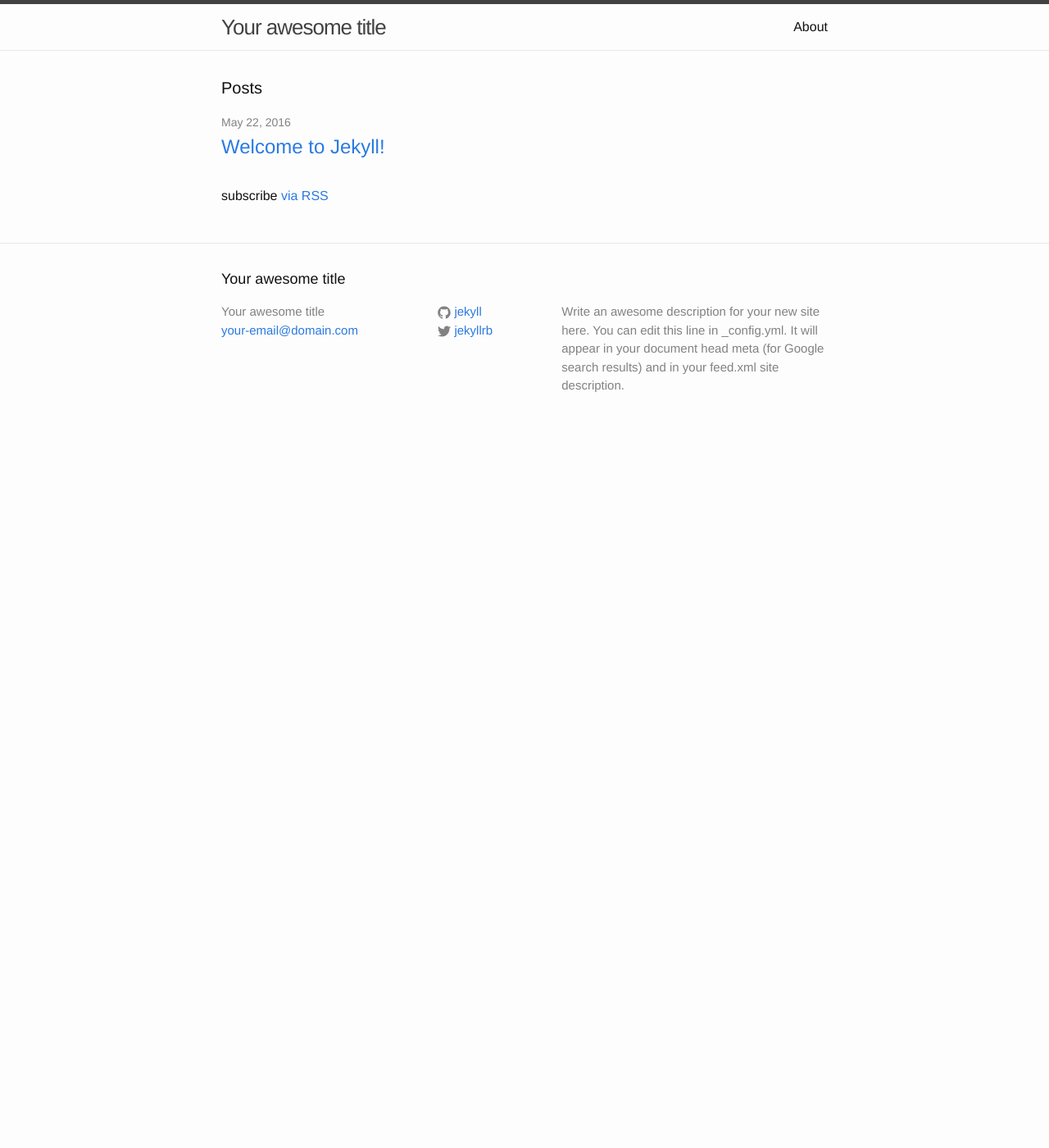
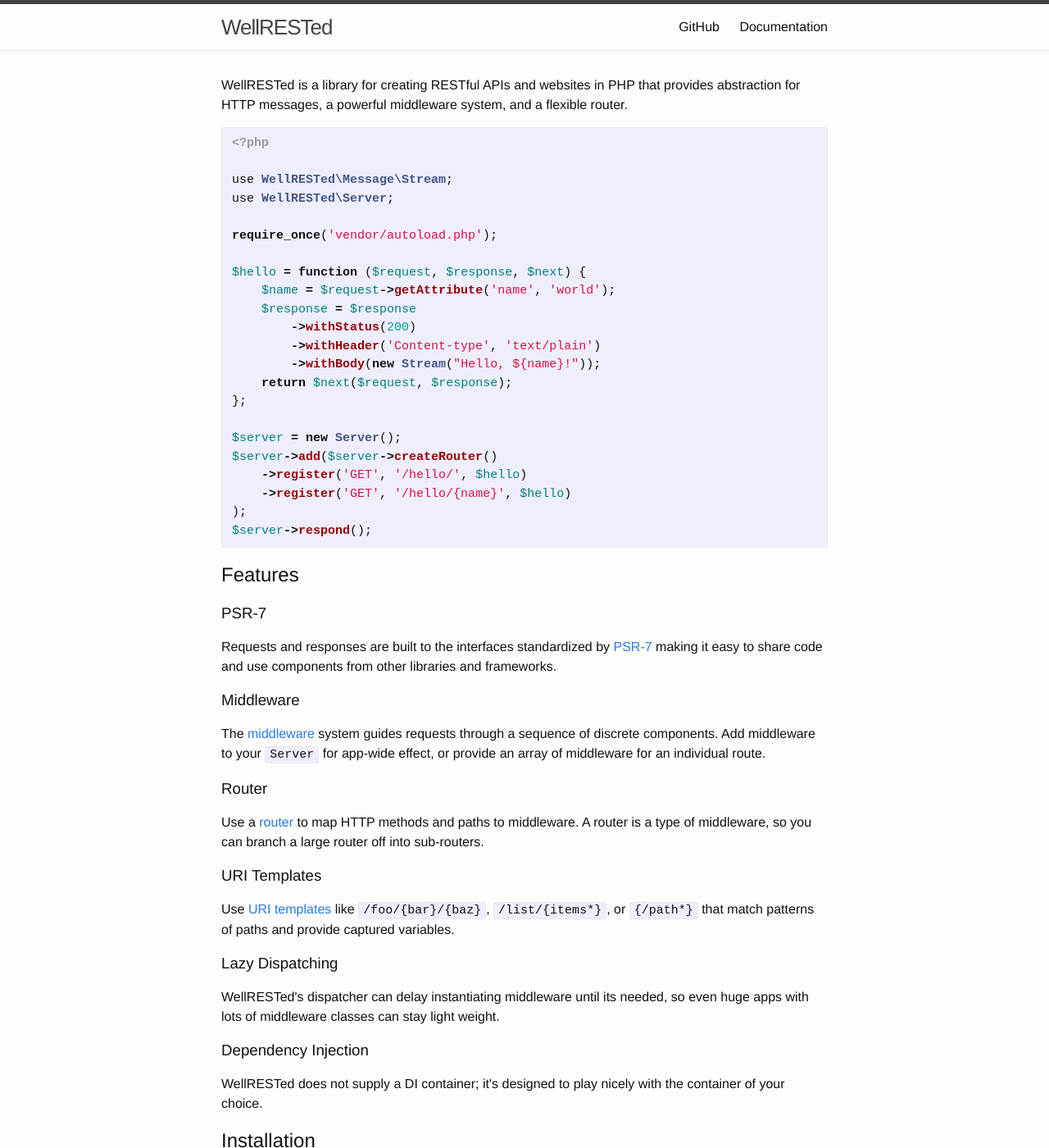
Before and after one commit to wellrestedphp/wellrestedphp.github.io, a Jekyll site: the page built from index.html, in a window 1280 px wide and 1400 px high. Shown: the whole window at 82% size. Built offline with Jekyll 4.4.1, drawn with Linux system fonts in a browser that asks for light colours; some of the changed text lies outside the part shown.

Commit message:
Write a basic index page and add links to nav

```diff
--- a/_config.yml
+++ b/_config.yml
@@ -6,16 +6,16 @@
 # 'jekyll serve'. If you change this file, please restart the server process.
 
 # Site settings
-title: Your awesome title
-email: your-email@domain.com
-description: > # this means to ignore newlines until "baseurl:"
-  Write an awesome description for your new site here. You can edit this
-  line in _config.yml. It will appear in your document head meta (for
-  Google search results) and in your feed.xml site description.
+title: WellRESTed
+email: pjdietz@gmail.com
+description: >
+    WellRESTed is a library for creating RESTful APIs and websites
+    in PHP that provides abstraction for HTTP messages, a powerful middleware
+    system, and a flexible router.
 baseurl: "" # the subpath of your site, e.g. /blog
-url: "http://yourdomain.com" # the base hostname & protocol for your site
-twitter_username: jekyllrb
-github_username:  jekyll
+url: "http://wellrested.org" # the base hostname & protocol for your site
+twitter_username: pjdietz
+github_username:  pjdietz
 
 # Build settings
 markdown: kramdown
--- a/_includes/header.html
+++ b/_includes/header.html
@@ -14,6 +14,8 @@
       </a>
 
       <div class="trigger">
+          <a class="page-link" href="https://github.com/wellrestedphp/wellrested">GitHub</a>
+          <a class="page-link" href="http://wellrested.readthedocs.io/">Documentation</a>
         {% for my_page in site.pages %}
           {% if my_page.title %}
           <a class="page-link" href="{{ my_page.url | prepend: site.baseurl }}">{{ my_page.title }}</a>
--- a/index.html
+++ b/index.html
@@ -3,21 +3,89 @@
 ---
 
 <div class="home">
+    <p>WellRESTed is a library for creating RESTful APIs and websites in PHP
+        that provides abstraction for HTTP messages, a powerful middleware
+        system, and a flexible router.</p>
 
-  <h1 class="page-heading">Posts</h1>
+{% highlight php %}
+<?php
 
-  <ul class="post-list">
-    {% for post in site.posts %}
-      <li>
-        <span class="post-meta">{{ post.date | date: "%b %-d, %Y" }}</span>
+use WellRESTed\Message\Stream;
+use WellRESTed\Server;
 
-        <h2>
-          <a class="post-link" href="{{ post.url | prepend: site.baseurl }}">{{ post.title }}</a>
-        </h2>
-      </li>
-    {% endfor %}
-  </ul>
+require_once('vendor/autoload.php');
 
-  <p class="rss-subscribe">subscribe <a href="{{ "/feed.xml" | prepend: site.baseurl }}">via RSS</a></p>
+$hello = function ($request, $response, $next) {
+    $name = $request->getAttribute('name', 'world');
+    $response = $response
+        ->withStatus(200)
+        ->withHeader('Content-type', 'text/plain')
+        ->withBody(new Stream("Hello, ${name}!"));
+    return $next($request, $response);
+};
+
+$server = new Server();
+$server->add($server->createRouter()
+    ->register('GET', '/hello/', $hello)
+    ->register('GET', '/hello/{name}', $hello)
+);
+$server->respond();
+{% endhighlight %}
+
+    <h2>Features</h2>
+
+    <h3>PSR-7</h3>
+    <p>Requests and responses are built to the interfaces standardized by
+        <a href="http://www.php-fig.org/psr/psr-7/">PSR-7</a> making it easy to
+        share code and use components from other libraries and frameworks.</p>
+
+    <h3>Middleware</h3>
+    <p>The <a href="http://wellrested.readthedocs.io/en/latest/middleware.html">middleware</a>
+        system guides requests through a sequence of discrete components. Add
+        middleware to your <code>Server</code> for app-wide effect, or provide
+        an array of middleware for an individual route.
+
+    <h3>Router</h3>
+    <p>Use a <a href="http://wellrested.readthedocs.io/en/latest/router.html">
+        router</a> to map HTTP methods and paths to middleware. A router is a
+        type of middleware, so you can branch a large router off into
+        sub-routers.
+
+    <h3>URI Templates</h3>
+    <p>Use <a href="http://wellrested.readthedocs.io/en/latest/uri-templates.html">URI templates</a>
+        like <code>/foo/{bar}/{baz}</code>, <code>/list/{items*}</code>, or
+        <code>{/path*}</code> that match patterns of paths and provide captured
+        variables.</p>
+
+    <h3>Lazy Dispatching</h3>
+    <p>WellRESTed's dispatcher can delay instantiating middleware until its
+        needed, so even huge apps with lots of middleware classes can stay light
+        weight.</p>
+
+    <h3>Dependency Injection</h3>
+    <p>WellRESTed does not supply a DI container; it's designed to play nicely
+        with the container of your choice.</p>
+
+    <h2>Installation</h2>
+    <p>The recommended method for installing WellRESTed is to use the PHP
+        dependency manager <a href="http://getcomposer.org/">Composer</a>. Add
+        an entry for WellRESTed in your project’s composer.json file.</p>
+
+{% highlight json %}
+{
+  "require": {
+     "wellrested/wellrested": "^3.0"
+  }
+}
+{% endhighlight %}
+
+    <h2>Requirements</h2>
+    <ul>
+        <li>PHP 5.4.0</li>
+    </ul>
+
+    <h2>Documentation</h2>
+    <p>The documentaiton for WellRESTed is available at
+        <a href="http://wellrested.readthedocs.io/">http://wellrested.readthedocs.io/</a></p>
 
 </div>
```
Also changed, not shown: about.md (deleted, +0 -15 lines).
